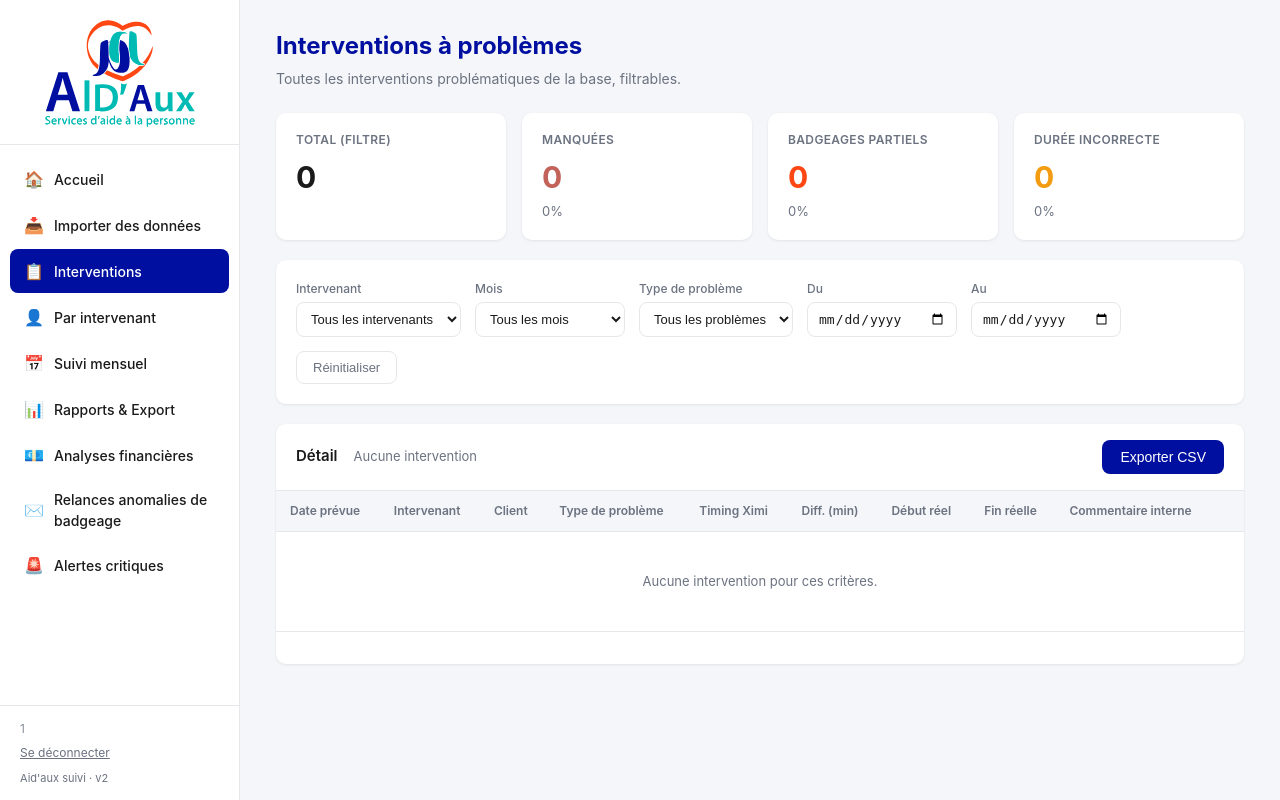
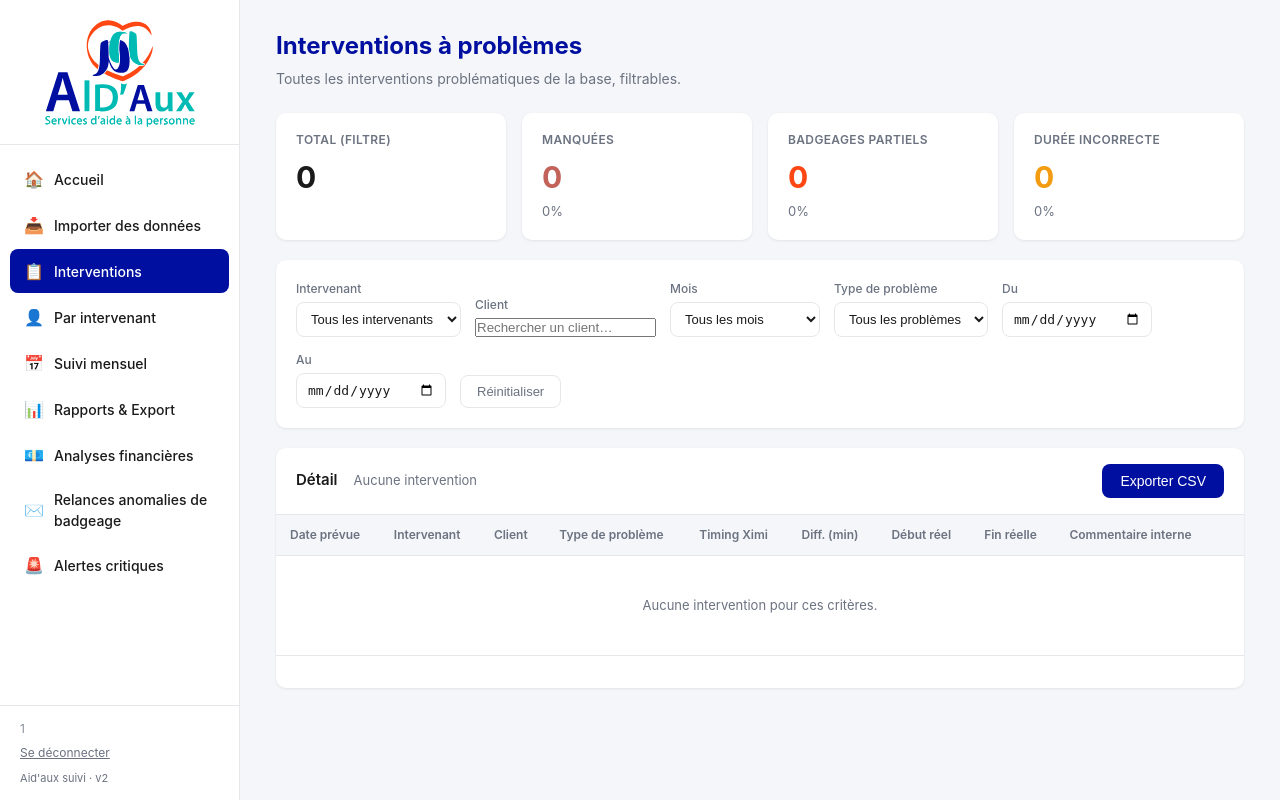
Before and after one commit to leagoetz68-rgb/aidaux-suivi, a Flask app: page /interventions in a window 1280 px wide. Run offline with Flask 3, Linux system fonts and the light colour scheme; the visitor is signed in with stand-in values (Sample User, id 1); data that the repository does not hold is empty; some libraries are stand-ins or nearby versions.

Commit message:
Update interventions.html

```diff
--- a/templates/interventions.html
+++ b/templates/interventions.html
@@ -15,6 +15,10 @@
   <div class="filter-group">
     <label>Intervenant</label>
     <select id="f-intervenant"><option value="">Tous les intervenants</option></select>
+  </div>
+  <div class="filter-group">
+    <label>Client</label>
+    <input type="search" id="f-client" placeholder="Rechercher un client…" autocomplete="off" />
   </div>
   <div class="filter-group">
     <label>Mois</label>
```
